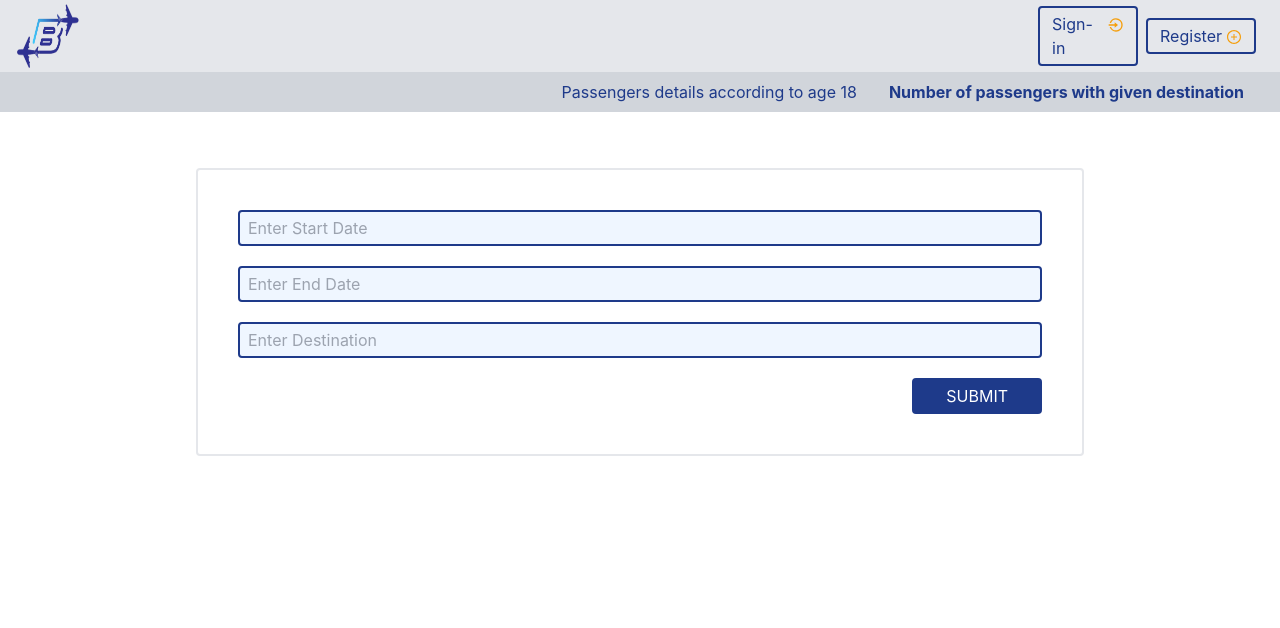
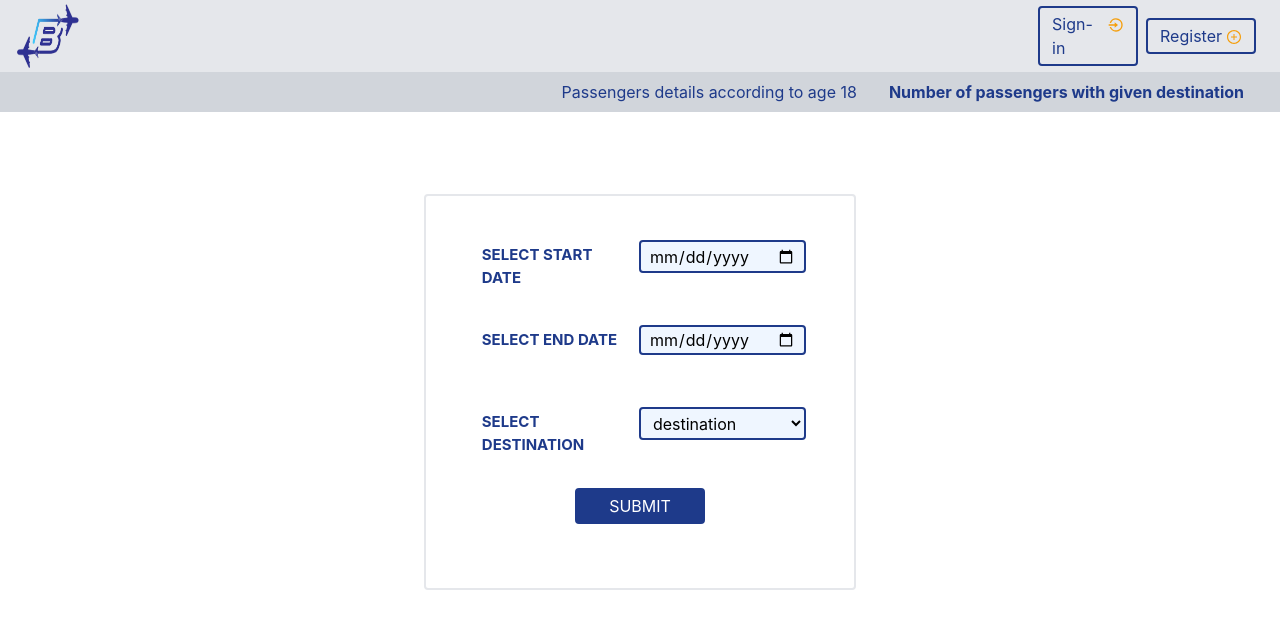
Before and after one commit to kasun7153/B-Airways-frontend, a React (Create React App) app: page /admin/CountDestination in a window 1280 px wide. Shown: the top 628 px of the page. Built offline with nearby package versions, Linux system fonts and the light colour scheme; no server answers.

Commit message:
details table and input  form

```diff
--- a/package.json
+++ b/package.json
@@ -17,6 +17,7 @@
     "react-router-dom": "^5.2.0",
     "react-scripts": "4.0.1",
     "react-spinners": "^0.10.4",
+    "react-table": "^7.6.3",
     "react-toastify": "^6.2.0",
     "tailwindcss": "npm:@tailwindcss/postcss7-compat@^2.0.2",
     "web-vitals": "^0.2.4"
--- a/src/pages/admin/AgeFilter.js
+++ b/src/pages/admin/AgeFilter.js
@@ -1,19 +1,92 @@
 import React, { Component } from "react";
 import Nav from "./Nav";
 import PulseLoader from "react-spinners/PulseLoader";
-import history from "../../utils/history";
 import { axiosGetInstance } from "../../axios/axios";
-import { ToastContainer, toast } from "react-toastify";
+import Table from "../table/Table";
+
 
 class AgeFilter extends Component {
   constructor(props) {
     super(props);
     this.state = {
+           errors: {},
       flightId: "",
-      passDetails: "",
+      abovePassDetails: null,
+      belowPassDetails: null,
+
       loading: false,
+      columns: [
+        {
+          Header: "User Id",
+          accessor: "user_id",
+        },
+        {
+          Header: "Name",
+          accessor: "name",
+        },
+        {
+          Header: "Email",
+          accessor: "email",
+        },
+        {
+          Header: "Birthday",
+          accessor: "birthday" ,
+        },
+
+        {
+          Header: "Country",
+          accessor: "country",
+        },
+        {
+          Header: "Age",
+          accessor: "age",
+        },
+        {
+          Header: "Contact No",
+          accessor: "contact_no",
+        },
+        {
+          Header: "Booking Id",
+          accessor: "booking_id",
+        },
+        {
+          Header: "Seat Id",
+          accessor: "seat_id",
+        },
+        {
+          Header: "Package",
+          accessor: "package_name",
+        },
+
+        {
+          Header: "Price",
+          accessor: "price",
+        },
+      ],
     };
   }
+
+  handleValidation() {
+     let errors = {};
+    let formIsValid = true;
+
+
+    if (!this.state.flightId) {
+      formIsValid = false;
+      errors["flightId"] = "FlightId cannot be empty!";
+    }
+
+    else{
+      if (!this.state.flightId.match(/^[0-9]+$/)) {
+        formIsValid = false;
+        errors["flightId"] = "Only numbers should be in 'FlightId' ";
+      }
+    }
+
+    this.setState({ errors: errors });
+    return formIsValid;
+  }
+
 
   setValues = (type, e) => {
     if (type === "flightId") {
@@ -23,24 +96,49 @@ class AgeFilter extends Component {
   };
 
   getPassengersDetails = () => {
+
+    if (this.handleValidation()) {
+
+    this.state.abovePassDetails = [];
+    this.state.belowPassDetails = [];
+
+
       this.setState({ loading: true });
+      alert("Successfuly Submitted");
       axiosGetInstance()
-      .get(`/passagedetails/${this.state.flightId}`)
+        .get(`admin/passagedetails/above/${this.state.flightId}`)
         .then((result) => {
           this.setState({ loading: false });
-        this.setState({ passDetails: result.data.data });
-        console.log(result.data.data);
+          this.setState({ abovePassDetails: result.data.data });
         })
         .catch((err) => {
           console.log("Error getting passengers details");
         });
+
+      axiosGetInstance()
+        .get(`admin/passagedetails/below/${this.state.flightId}`)
+        .then((result) => {
+          this.setState({ loading: false });
+          this.setState({ belowPassDetails: result.data.data });
+        })
+        .catch((err) => {
+          console.log("Error getting passengers details");
+        });
+    } else {
+
+      // alert("Error getting passengers details");
+    }
+
+
+
   };
 
   render() {
     return (
       <div style={{ overflow: "hidden" }}>
+        <Nav page={"AgeFilter"}></Nav>
         <div className="relative flex flex-col h-full">
-          <Nav page={"AgeFilter"}></Nav>
+
 
           <div
             className="flex flex-wrap content-center justify-center "
@@ -56,9 +154,12 @@ class AgeFilter extends Component {
                   type="text"
                 ></input>
 
-                <div  className="px-5"></div>
+
+
+                <div className="px-5"></div>
                 <div
                   onClick={this.getPassengersDetails}
+
                   className="w-full py-1  rounded inline-block border-2 bg-blue-900   border-blue-900 mb-5 px-1 text-white hover:shadow-2xl cursor-pointer"
                 >
                   <PulseLoader
@@ -69,12 +170,64 @@ class AgeFilter extends Component {
                   {!this.state.loading ? "SUBMIT" : null}
                 </div>
               </div>
-            </div>
-
-
+              <span style={{ color: "red" }}>
+                {this.state.errors["flightId"]}
+              </span>
             </div>
           </div>
         </div>
+        {this.state.belowPassDetails == null  ? null : (
+          <>
+            <div
+              className="content-center rounded py-1 px-3 text-blue-900 "
+              style={{
+                textAlign: "center",
+                fontSize: 28,
+                fontFamily: "serif",
+                fontWeight: "bold",
+              }}
+            >
+              Details of passengers below 18 years of age
+            </div>
+            <div style={{ overflow: "auto" }}>
+              <div className="flex flex-wrap content-center rounded py-1 px-3 text-blue-900 item-center">
+                <Table
+                  data={this.state.belowPassDetails}
+                  columns={this.state.columns}
+                />
+              </div>
+            </div>{" "}
+          </>
+        )}
+        <br /> <br />
+        <br /> <br />
+        {this.state.abovePassDetails == null ? null : (
+          <>
+            <div
+              className="content-center rounded py-1 px-3 text-blue-900 "
+              style={{
+                textAlign: "center",
+                fontSize: 28,
+                fontFamily: "serif",
+                fontWeight: "bold",
+              }}
+            >
+              Details of passengers above 18 years of age
+            </div>
+            <div style={{ overflow: "auto" }}>
+              <div className="flex flex-wrap content-center rounded py-1 px-3 text-blue-900 item-center">
+                <Table
+                  data={this.state.abovePassDetails}
+                  columns={this.state.columns}
+                />
+              </div>
+            </div>{" "}
+          </>
+        )}
+        <br /> <br />
+
+      </div>
+
     );
   }
 }
--- a/src/pages/admin/CountDestination.js
+++ b/src/pages/admin/CountDestination.js
@@ -4,14 +4,16 @@ import PulseLoader from "react-spinners/PulseLoader";
 import history from "../../utils/history";
 import { axiosGetInstance } from "../../axios/axios";
 import { ToastContainer, toast } from "react-toastify";
+import moment from "moment";
 
 class CountDestination extends Component {
   constructor(props) {
     super(props);
     this.state = {
+      errors: {},
       formdata: {
-        startDate: "",
-        endDate: "",
+        start_date: "",
+        end_date: "",
         destination: "",
       },
       count: "",
@@ -19,30 +21,72 @@ class CountDestination extends Component {
       loading: false,
     };
   }
+
+
+  handleValidation() {
+    let errors = {};
+   let formIsValid = true;
+
+
+   if (!this.state.formdata.start_date) {
+     formIsValid = false;
+     errors["start_date"] = "'Start Date' cannot be empty !";
+   }
+
+   if (!this.state.formdata.end_date) {
+    formIsValid = false;
+    errors["end_date"] = "'End Date' cannot be empty !";
+    }
+    if (!this.state.formdata.destination) {
+      formIsValid = false;
+      errors["destination"] = "'Destination' cannot be empty !";
+    }
+    if (this.state.formdata.end_date<=this.state.formdata.start_date &&  formIsValid) {
+      formIsValid = false;
+      errors["date_range"] = "'Start Date' should be less than 'End Date' !";
+    }
+   this.setState({ errors: errors });
+   return formIsValid;
+ }
+
   setValues = (type, e) => {
-    if (type === "startDate") {
-      this.setState({ flightId: e.target.value });
-    } else if (type === "endDate") {
-      this.setState({ endDate: e.target.value });
+    if (type === "start_date") {
+      console.log(e.target.value);
+      this.setState({
+        formdata: { ...this.state.formdata, start_date: e.target.value },
+      });
+    } else if (type === "end_date") {
+      this.setState({
+        formdata: { ...this.state.formdata, end_date: e.target.value },
+      });
     } else if (type === "destination") {
-      this.setState({ destination: e.target.value });
+      this.setState({
+        formdata: { ...this.state.formdata, destination: e.target.value },
+      });
     }
   };
 
   getPassengersDetails = () => {
+    if (this.handleValidation()) {
+
       this.setState({ loading: true });
-    console.log(this.state.flightId);
+      alert("Successfuly Submitted");
+
     axiosGetInstance()
-      .post(`/passdescount`, this.state.formdata)
+      .post(`admin/passdescount`, this.state.formdata)
       .then((result) => {
         this.setState({ loading: false });
-        this.setState({ count: result.data.data });
+        this.setState({ count: result.data.data.pass_des_count });
         this.setState({ countState: true });
-        console.log(result.data.data);
       })
       .catch((err) => {
         console.log("Error getting count");
       });
+    } else {
+
+      // alert("Error getting passengers details");
+    }
+
   };
 
   render() {
@@ -53,35 +97,89 @@ class CountDestination extends Component {
 
           <div
             className="flex flex-wrap content-center justify-center "
-            style={{ height: "50vh" }}
+            style={{ height: "70vh" }}
           >
-            <div className="text-center w-90 border-2 p-10 rounded ">
+            <div className=" border-2 p-10 rounded ">
+              <form className="z-10 flex sticky top-0 w-full justify-between py-1  px-2">
+                <div className="z-10 flex sticky top-0 w-full   text-blue-900  justify-between py-1  px-2">
+                  {" "}
+                  <label
+                    style={{
+                      fontSize: 15,
+                      fontWeight: "bold"
+                    }}
+                  >
+                    SELECT START  DATE{" "}
+                  </label>
+                </div>
                 <input
-                onChange={(e) => this.setValues("startDate", e)}
+                  onChange={(e) => this.setValues("start_date", e)}
                   value={this.state.startDate}
-                className="w-full py-1   rounded bg-blue-50 inline-block border-2 border-blue-900 mb-5 px-2"
-                placeholder="Enter Start Date"
-                type="text"
-              ></input>
-              <input
-                onChange={(e) => this.setValues("endDate", e)}
-                value={this.state.endDate}
-                className="w-full py-1   rounded bg-blue-50 inline-block border-2 border-blue-900 mb-5 px-2"
-                placeholder="Enter End Date"
-                type="text"
+                  className="w-full    rounded bg-blue-50 inline-block border-2 border-blue-900 mb-5 px-2"
+                  type="date"
                 ></input>
 
+
+              </form>
+             < div  className="text-center"> <span style={{ color: "red" }}>
+                {this.state.errors["start_date"]}
+              </span></div><br/>
+
+
+              <form className="z-10 flex sticky top-0 w-full justify-between py-1  px-2">
+                <div className="z-10 flex sticky top-0 w-full  text-blue-900  justify-between py-1  px-2">
+                  {" "}
+                  <label
+                    style={{
+                      fontSize: 15,
+
+                      fontWeight: "bold",
+                    }}
+                  >
+                    SELECT END  DATE{" "}
+                  </label>
+                </div>
                 <input
+                  onChange={(e) => this.setValues("end_date", e)}
+                  value={this.state.end_date}
+                  className="w-full    rounded bg-blue-50 inline-block border-2 border-blue-900 mb-5 px-2"
+                  type="date"
+                ></input>
+              </form>
+              < div  className="text-center"> <span style={{ color: "red" }}>
+                {this.state.errors["end_date"]}
+              </span></div><br/>
+
+
+              <form className="z-10 flex sticky top-0 w-full justify-between py-1  px-2">
+                <div className="z-10 flex sticky top-0 w-full text-blue-900 justify-between py-1  px-2">
+                  {" "}
+                  <label
+                    style={{
+                      fontSize: 15,
+                      fontWeight: "bold",
+                    }}
+                  >
+                    SELECT DESTINATION{" "}
+                  </label>
+                </div>
+                <select
+                  value={this.state.destination}
                   onChange={(e) => this.setValues("destination", e)}
-                value={this.state.destination}
-                className="w-full py-1   rounded bg-blue-50 inline-block border-2 border-blue-900 mb-5 px-2"
-                placeholder="Enter Destination"
-                type="text"
-              ></input>
+                  className="w-full   rounded bg-blue-50 inline-block border-2 border-blue-900 mb-5 px-2"
+                >
+                   <option  value="">destination </option>
+                  <option value="bom">BOM </option>
+                  <option value="bia">BIA</option>
+                  <option value="bkk">BKK</option>
+                </select>
+              </form>
+              < div  className="text-center"> <span style={{ color: "red" }}>
+                {this.state.errors["destination"]}
+              </span></div><br/>
 
-              <div className="flex justify-between">
-                <div></div>
 
+              <div className="flex justify-center">
                 <div
                   onClick={this.getPassengersDetails}
                   className="flex rounded py-1 px-8 border-2 border-blue-900 bg-blue-900 text-white hover:shadow-2xl cursor-pointer"
@@ -93,8 +191,13 @@ class CountDestination extends Component {
                   />
                   {!this.state.loading ? "SUBMIT" : null}
                 </div>
+
               </div>
+              < div  className="text-center"> <span style={{ color: "red" }}>
+                {this.state.errors["date_range"]}
+              </span></div><br/>
             </div>
+
           </div>
           {this.state.countState ? (
             <div
--- /dev/null
+++ b/src/pages/table/Table.js
@@ -0,0 +1,75 @@
+import React, { Component } from "react";
+import { useTable } from 'react-table'
+
+
+ const Table=(props)=> {
+   const data = React.useMemo(
+     () => props.data
+   )
+
+   const columns = React.useMemo(
+     () => props.columns
+   )
+
+   const {
+     getTableProps,
+     getTableBodyProps,
+     headerGroups,
+     rows,
+     prepareRow,
+   } = useTable({ columns, data })
+
+   return (
+    <div className="flex w-50 mr-2 rounded py-1 px-3 text-blue-900 border-2 border-blue-900 ">
+     <table {...getTableProps()} style={{ border: 'solid 1px blue'  }}>
+       <thead>
+         {headerGroups.map(headerGroup => (
+           <tr {...headerGroup.getHeaderGroupProps()}>
+             {headerGroup.headers.map(column => (
+               <th
+                 {...column.getHeaderProps()}
+                 style={{
+                   width: '200px',
+                   borderBottom: 'solid 5px blue',
+                   background: 'aliceblue',
+
+
+                 }}
+               >
+                 {column.render('Header')}
+               </th>
+             ))}
+           </tr>
+         ))}
+       </thead>
+       <tbody {...getTableBodyProps()}>
+         {rows.map(row => {
+           prepareRow(row)
+           return (
+             <tr {...row.getRowProps()}>
+               {row.cells.map(cell => {
+                 return (
+                   <td
+                     {...cell.getCellProps()}
+                     style={{
+                       padding: '10px',
+                       border: 'solid 1px blue',
+                       textAlign:"center"
+
+                     }}
+                   >
+                     {cell.render('Cell')}
+                   </td>
+                 )
+               })}
+             </tr>
+           )
+         })}
+       </tbody>
+       </table>
+
+       </div>
+   )
+}
+
+export default Table;
```
Also changed, not shown: 2 other files (tests, documents, lock files or other folders). Lines whose indentation alone changed are shown as unchanged.
